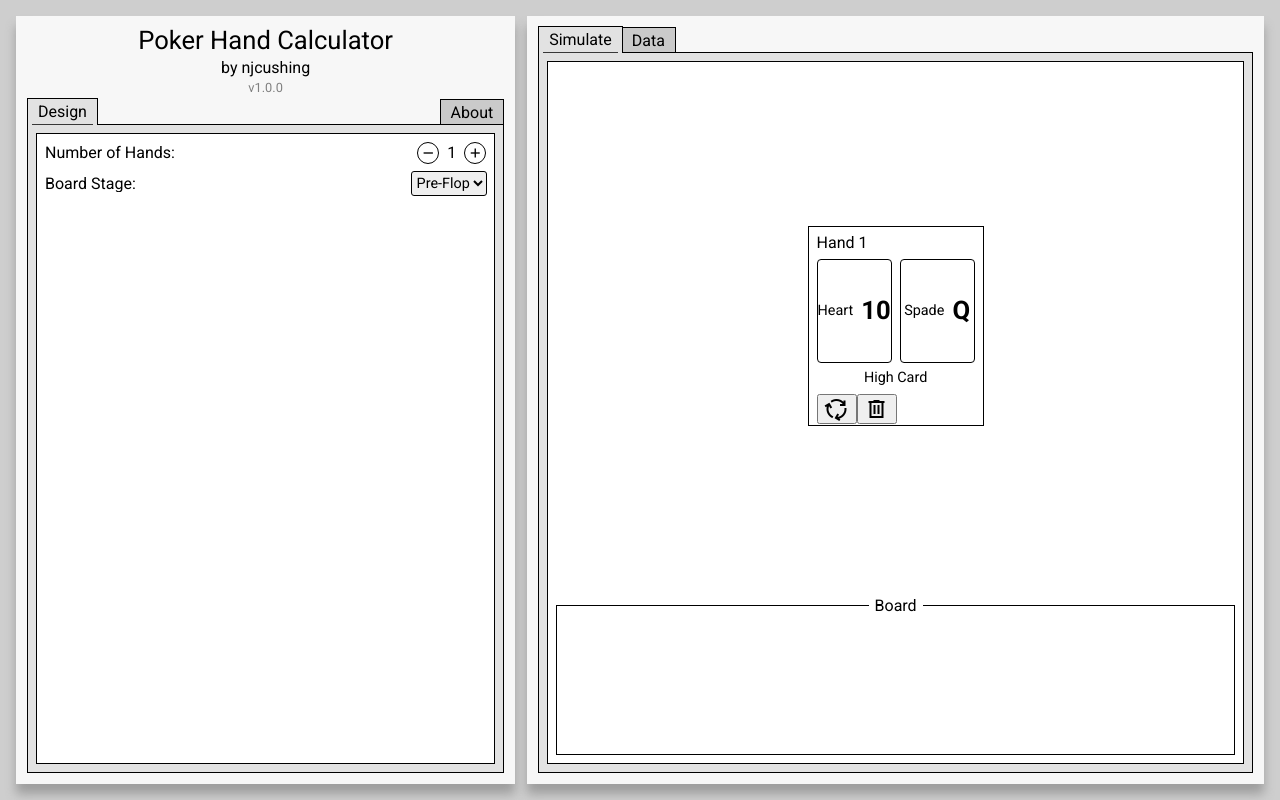
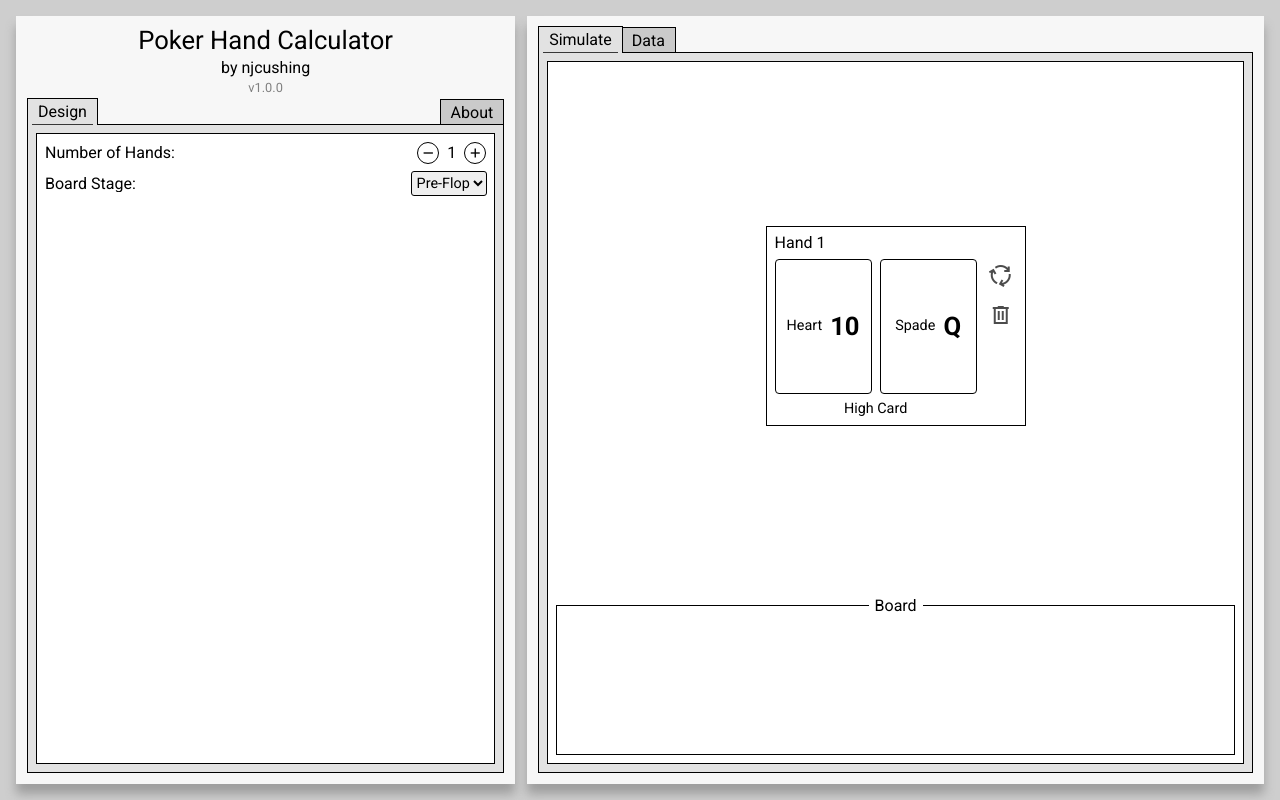
Before and after one commit to njcushing/poker-hand-calculator, a React (Vite) app: page / in a window 1280 px wide. Built offline with nearby package versions, Linux system fonts and the light colour scheme.

Commit message:
Write styles for 'Cycle' and 'Delete' buttons

```diff
--- a/src/features/Simulate/components/Hand/index.module.css
+++ b/src/features/Simulate/components/Hand/index.module.css
@@ -1,7 +1,7 @@
 .hand {
     display: grid;
     grid-template-rows: auto 1fr auto;
-    grid-template-columns: auto;
+    grid-template-columns: 1fr auto;
     gap: 8px;
 
     border: 1px solid #000;
@@ -11,6 +11,8 @@
 }
 
 .hand-id {
+    grid-area: 1 / 1 / 2 / -1;
+
     display: flex;
     justify-content: start;
 
@@ -21,12 +23,16 @@
 }
 
 .cards {
+    grid-area: 2 / 1 / 3 / 2;
+
     display: flex;
     flex-direction: row;
     gap: 8px;
 }
 
 .hand-strength {
+    grid-area: 3 / 1 / -1 / 2;
+
     display: flex;
     justify-content: center;
 
@@ -35,3 +41,65 @@
 
     width: 100%;
 }
+
+.hand-options {
+    grid-area: 2 / 2 / -1 / -1;
+
+    display: flex;
+    flex-direction: column;
+    gap: 8px;
+
+    height: 100%;
+}
+
+.shuffle-hand-button,
+.delete-hand-button {
+    display: flex;
+    justify-content: center;
+    align-items: center;
+
+    pointer-events: all;
+
+    color: rgba(0, 0, 0, 0.7);
+    font-size: 4px;
+
+    border: none;
+    border-radius: 9999px;
+    background-color: transparent;
+
+    aspect-ratio: 1;
+    padding: 4px;
+}
+
+@media (hover: hover) {
+    .shuffle-hand-button:hover,
+    .delete-hand-button:hover {
+        cursor: pointer;
+
+        outline: 1px solid #000;
+    }
+
+    .shuffle-hand-button:hover {
+        color: rgb(15, 192, 53);
+    }
+
+    .delete-hand-button:hover {
+        color: rgb(221, 8, 8);
+    }
+}
+
+.shuffle-hand-button:focus,
+.delete-hand-button:focus {
+    cursor: pointer;
+
+    outline: 1px solid #000;
+    background-color: rgba(0, 0, 0, 0.1);
+}
+
+.shuffle-hand-button:focus {
+    color: rgb(15, 192, 53);
+}
+
+.delete-hand-button:focus {
+    color: rgb(221, 8, 8);
+}
```
